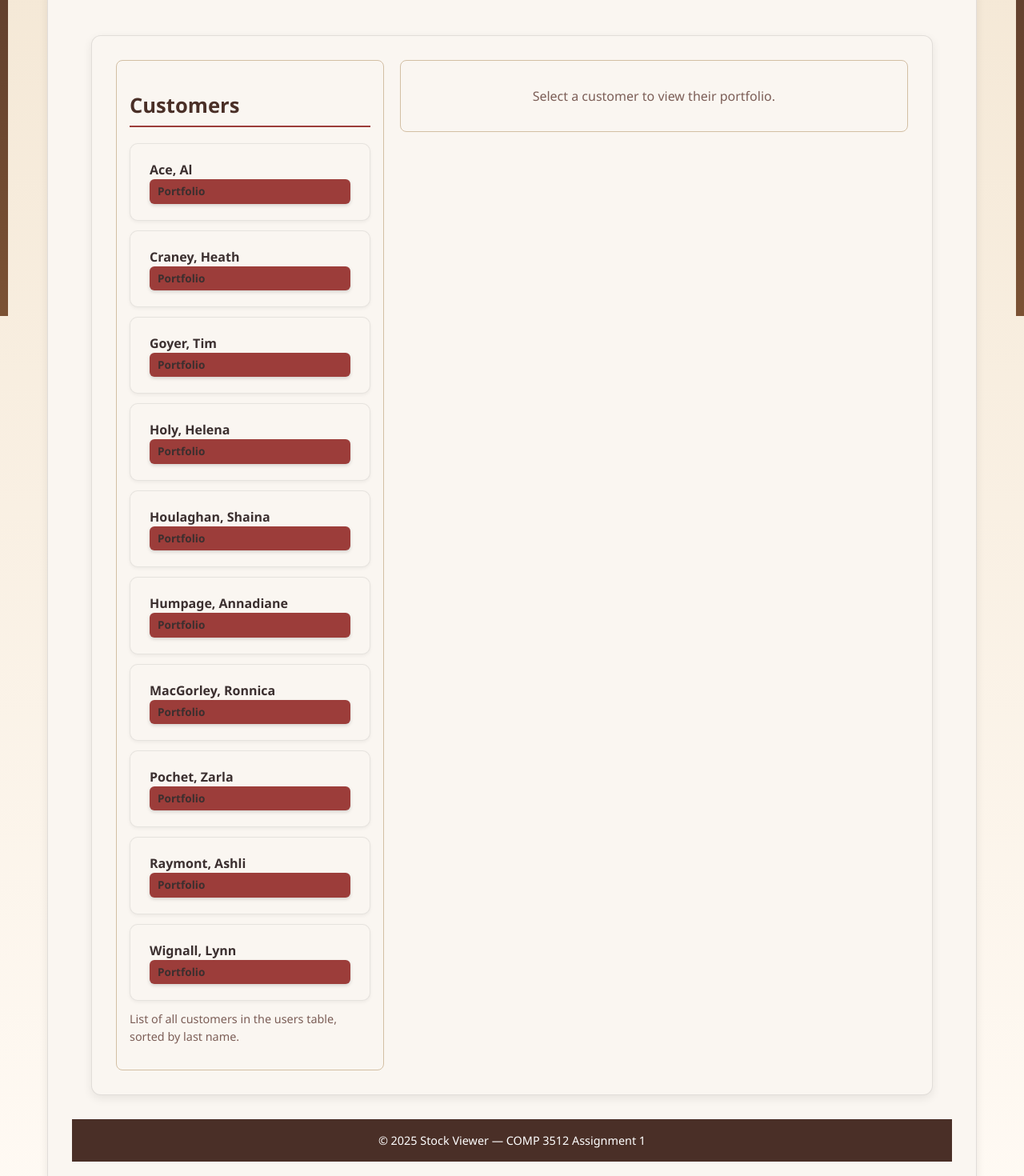
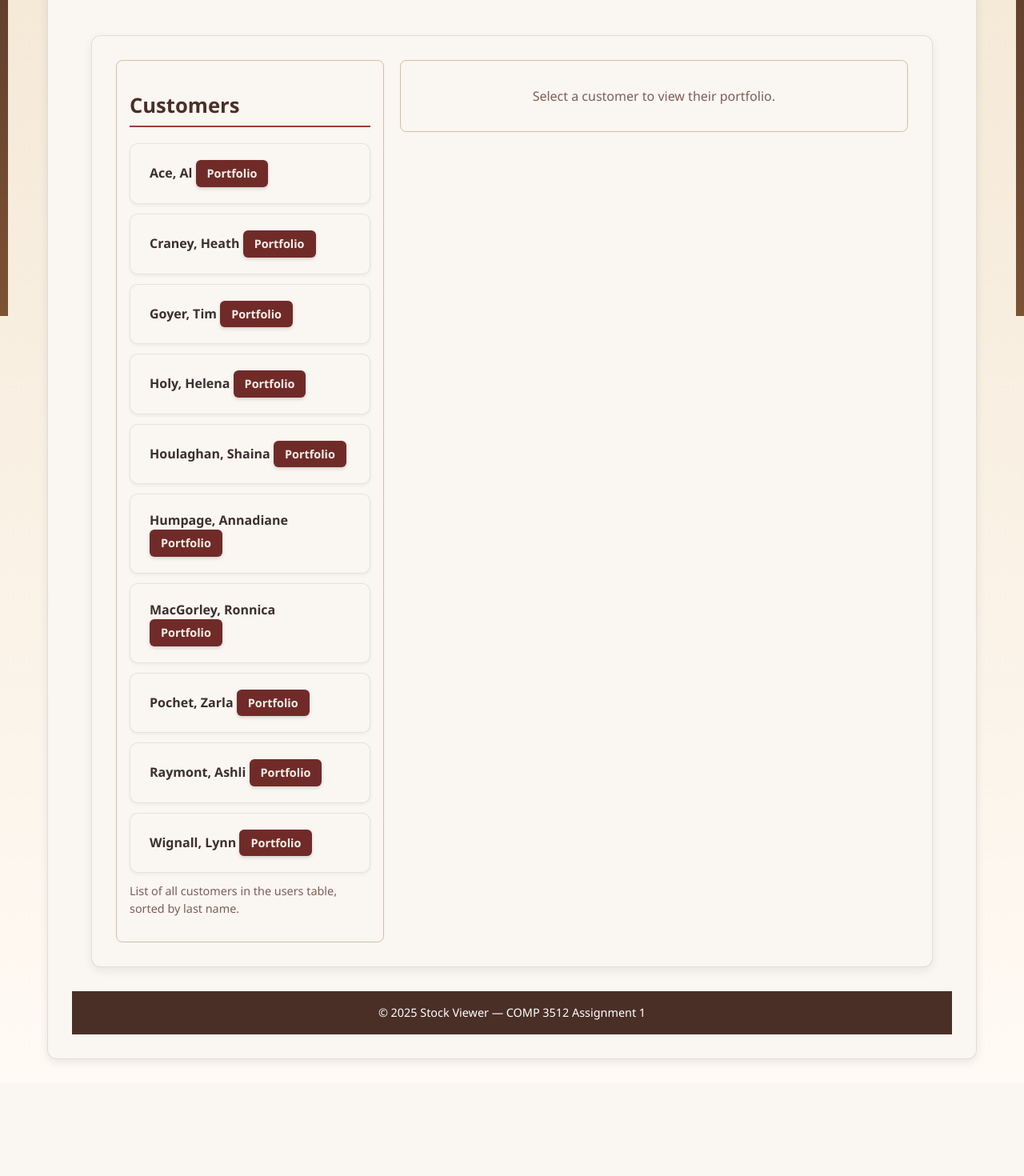
Before and after one commit to ZohaImtiaz/PHP-Pages-and-API, a PHP site: page / in a window 1280 px wide. Shown: the part 405-1875 px from the top of the page at 80% size. After the commit the page ends 1729 px from the top, so only its background shows below. Run offline with PHP 8.4, Linux system fonts and the light colour scheme; data comes from the database, SQL or seed files in the repository.

Commit message:
Update style.css

```diff
--- a/zimti799/css/style.css
+++ b/zimti799/css/style.css
@@ -249,3 +249,26 @@ footer {
     font-size: 1.8rem;
   }
 }
+
+.btn, .btn.small, a.btn {
+  display: inline-block;
+  padding: 6px 14px;
+  font-size: 0.9rem;
+  font-weight: 600;
+  border: none;
+  border-radius: 6px;
+  cursor: pointer;
+  background-color: var(--accent-dark);
+  color: #f5efe7;
+  text-decoration: none;
+  transition: background 0.3s ease, transform 0.1s ease;
+}
+
+.btn.small:hover, .btn:hover, a.btn:hover {
+  background-color: var(--accent);
+  transform: scale(1.05);
+}
+
+.btn.small:active, .btn:active {
+  transform: scale(0.97);
+}
```
